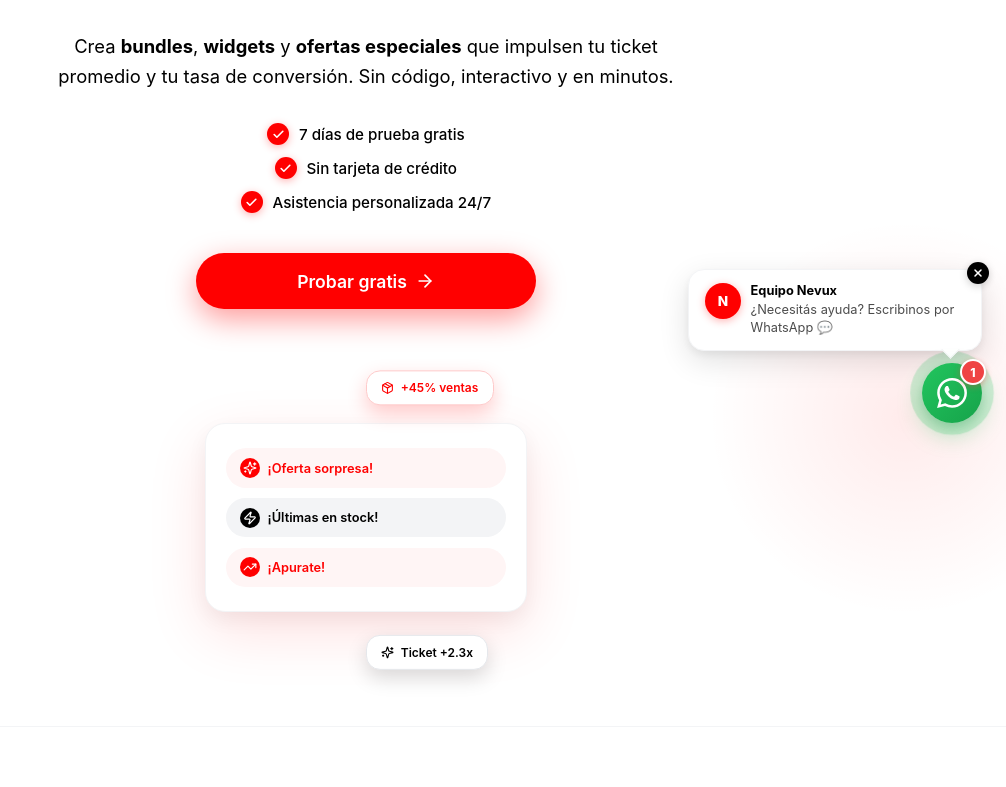
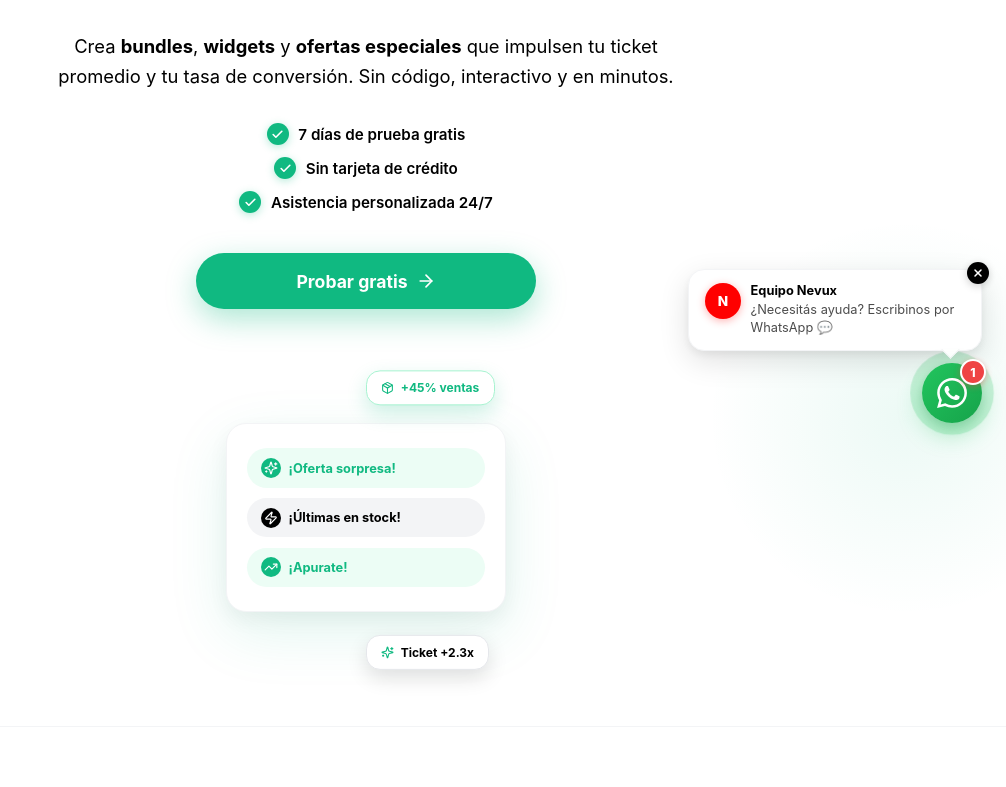
Before and after one commit to rodri-nexus/Nexus2026, a Next.js app: page / in a window 1280 px wide. Shown: the part 353-1140 px from the top of the page, without its empty margins (274-1280 px from the left). Built offline with nearby package versions, Linux system fonts and the light colour scheme.

Commit message:
style: unificar Hero a verde esmeralda #10B981

```diff
--- a/app/components/landing/Hero.tsx
+++ b/app/components/landing/Hero.tsx
@@ -49,7 +49,7 @@ export default function Hero() {
         overflow: "hidden",
       }}
     >
-      {/* Círculos decorativos de fondo */}
+      {/* Círculos decorativos de fondo Verde Esmeralda */}
       <div
         style={{
           position: "absolute",
@@ -58,7 +58,7 @@ export default function Hero() {
           width: "300px",
           height: "300px",
           background:
-            "radial-gradient(circle, rgba(255, 0, 0, 0.08) 0%, transparent 70%)",
+            "radial-gradient(circle, rgba(16, 185, 129, 0.08) 0%, transparent 70%)",
           borderRadius: "50%",
           pointerEvents: "none",
         }}
@@ -71,7 +71,7 @@ export default function Hero() {
           width: "400px",
           height: "400px",
           background:
-            "radial-gradient(circle, rgba(255, 0, 0, 0.08) 0%, transparent 70%)",
+            "radial-gradient(circle, rgba(16, 185, 129, 0.08) 0%, transparent 70%)",
           borderRadius: "50%",
           pointerEvents: "none",
         }}
@@ -96,14 +96,14 @@ export default function Hero() {
             alignItems: "center",
             gap: "0.5rem",
             padding: "0.55rem 1.1rem",
-            background: "white",
+            background: "#ffffff",
             borderRadius: "999px",
             border: "1px solid #e5e7eb",
             boxShadow: "0 2px 10px rgba(0, 0, 0, 0.04)",
             marginBottom: "1.75rem",
             fontSize: "0.9rem",
             color: "#000000",
-            fontWeight: 500,
+            fontWeight: 600,
           }}
         >
           <span>Hecho para</span>
@@ -147,7 +147,7 @@ export default function Hero() {
           Aumenta tus ventas con{" "}
           <span
             style={{
-              color: "#FF0000",
+              color: "#10B981",
               display: "inline-block",
               minWidth: "5.5ch",
               textAlign: "left",
@@ -211,13 +211,13 @@ export default function Hero() {
               justifyContent: "center",
               gap: "0.5rem",
               padding: "1.1rem 2.5rem",
-              background: "#FF0000",
-              color: "white",
+              background: "#10B981",
+              color: "#ffffff",
               borderRadius: "999px",
               fontSize: "1.1rem",
-              fontWeight: 600,
+              fontWeight: 700,
               textDecoration: "none",
-              boxShadow: "0 10px 30px rgba(255, 0, 0, 0.4)",
+              boxShadow: "0 10px 30px rgba(16, 185, 129, 0.35)",
               transition: "all 0.2s",
               minWidth: "260px",
             }}
@@ -227,12 +227,7 @@ export default function Hero() {
           </Link>
         </motion.div>
 
-        {/* ─────────────────────────────────────────────
-            WIDGET MOCKUP FLOTANTE — NUEVO LAYOUT
-            - Wrapper flex centrado
-            - Card blanca con margin auto (naturalmente centrada)
-            - Píldoras absolute respecto al wrapper
-        ───────────────────────────────────────────── */}
+        {/* WIDGET MOCKUP FLOTANTE */}
         <div
           style={{
             marginTop: "4rem",
@@ -245,7 +240,7 @@ export default function Hero() {
             paddingBottom: "50px",
           }}
         >
-          {/* Píldora +45% ventas — arriba, ligeramente a la izquierda */}
+          {/* Píldora +45% ventas */}
           <motion.div
             initial={{ opacity: 0, y: -20 }}
             animate={{
@@ -266,17 +261,17 @@ export default function Hero() {
               top: "0",
               left: "50%",
               transform: "translateX(-140px)",
-              background: "white",
+              background: "#ffffff",
               padding: "0.55rem 0.9rem",
               borderRadius: "14px",
-              boxShadow: "0 8px 20px rgba(255, 0, 0, 0.2)",
-              border: "1px solid #fecaca",
+              boxShadow: "0 8px 20px rgba(16, 185, 129, 0.2)",
+              border: "1px solid #a7f3d0",
               display: "flex",
               alignItems: "center",
               gap: "0.4rem",
               fontSize: "0.75rem",
-              fontWeight: 600,
-              color: "#FF0000",
+              fontWeight: 700,
+              color: "#10B981",
               whiteSpace: "nowrap",
               zIndex: 3,
             }}
@@ -285,17 +280,17 @@ export default function Hero() {
             +45% ventas
           </motion.div>
 
-          {/* Card blanca central — naturalmente centrada */}
+          {/* Card blanca central */}
           <motion.div
             initial={{ opacity: 0, scale: 0.9 }}
             animate={{ opacity: 1, scale: 1 }}
             transition={{ duration: 0.7, delay: 0.5 }}
             style={{
-              background: "white",
+              background: "#ffffff",
               padding: "1.5rem 1.25rem",
               borderRadius: "20px",
               boxShadow:
-                "0 20px 60px rgba(255, 0, 0, 0.12), 0 8px 20px rgba(0, 0, 0, 0.05)",
+                "0 20px 60px rgba(16, 185, 129, 0.12), 0 8px 20px rgba(0, 0, 0, 0.05)",
               border: "1px solid #f3f4f6",
               width: "100%",
               maxWidth: "280px",
@@ -303,13 +298,14 @@ export default function Hero() {
               flexDirection: "column",
               gap: "0.65rem",
               zIndex: 2,
+              boxSizing: "border-box",
             }}
           >
             <FloatingWidget
               icon={<Sparkles size={14} />}
               text="¡Oferta sorpresa!"
-              color="#FF0000"
-              bg="#fff5f5"
+              color="#10B981"
+              bg="#ecfdf5"
               delay={0}
             />
             <FloatingWidget
@@ -322,13 +318,13 @@ export default function Hero() {
             <FloatingWidget
               icon={<TrendingUp size={14} />}
               text="¡Apurate!"
-              color="#FF0000"
-              bg="#fff5f5"
+              color="#10B981"
+              bg="#ecfdf5"
               delay={0.4}
             />
           </motion.div>
 
-          {/* Píldora Ticket +2.3x — abajo, ligeramente a la derecha */}
+          {/* Píldora Ticket +2.3x */}
           <motion.div
             initial={{ opacity: 0, y: 20 }}
             animate={{
@@ -349,22 +345,22 @@ export default function Hero() {
               bottom: "0",
               left: "50%",
               transform: "translateX(30px)",
-              background: "white",
+              background: "#ffffff",
               padding: "0.55rem 0.9rem",
               borderRadius: "14px",
-              boxShadow: "0 8px 20px rgba(0, 0, 0, 0.15)",
+              boxShadow: "0 8px 20px rgba(0, 0, 0, 0.12)",
               border: "1px solid #e5e7eb",
               display: "flex",
               alignItems: "center",
               gap: "0.4rem",
               fontSize: "0.75rem",
-              fontWeight: 600,
+              fontWeight: 700,
               color: "#000000",
               whiteSpace: "nowrap",
               zIndex: 3,
             }}
           >
-            <Sparkles size={13} />
+            <Sparkles size={13} color="#10B981" />
             Ticket +2.3x
           </motion.div>
         </div>
@@ -383,7 +379,7 @@ function BulletItem({ text }: { text: string }) {
         gap: "0.6rem",
         fontSize: "0.95rem",
         color: "#000000",
-        fontWeight: 500,
+        fontWeight: 600,
       }}
     >
       <div
@@ -391,15 +387,15 @@ function BulletItem({ text }: { text: string }) {
           width: "22px",
           height: "22px",
           borderRadius: "50%",
-          background: "#FF0000",
+          background: "#10B981",
           display: "flex",
           alignItems: "center",
           justifyContent: "center",
           flexShrink: 0,
-          boxShadow: "0 2px 8px rgba(255, 0, 0, 0.3)",
+          boxShadow: "0 2px 8px rgba(16, 185, 129, 0.3)",
         }}
       >
-        <Check size={13} color="white" strokeWidth={3} />
+        <Check size={13} color="#ffffff" strokeWidth={3} />
       </div>
       <span>{text}</span>
     </div>
@@ -434,7 +430,7 @@ function FloatingWidget({
         borderRadius: "999px",
         color: color,
         fontSize: "0.8rem",
-        fontWeight: 600,
+        fontWeight: 700,
       }}
     >
       <div
@@ -446,7 +442,7 @@ function FloatingWidget({
           display: "flex",
           alignItems: "center",
           justifyContent: "center",
-          color: "white",
+          color: "#ffffff",
           flexShrink: 0,
         }}
       >
```
